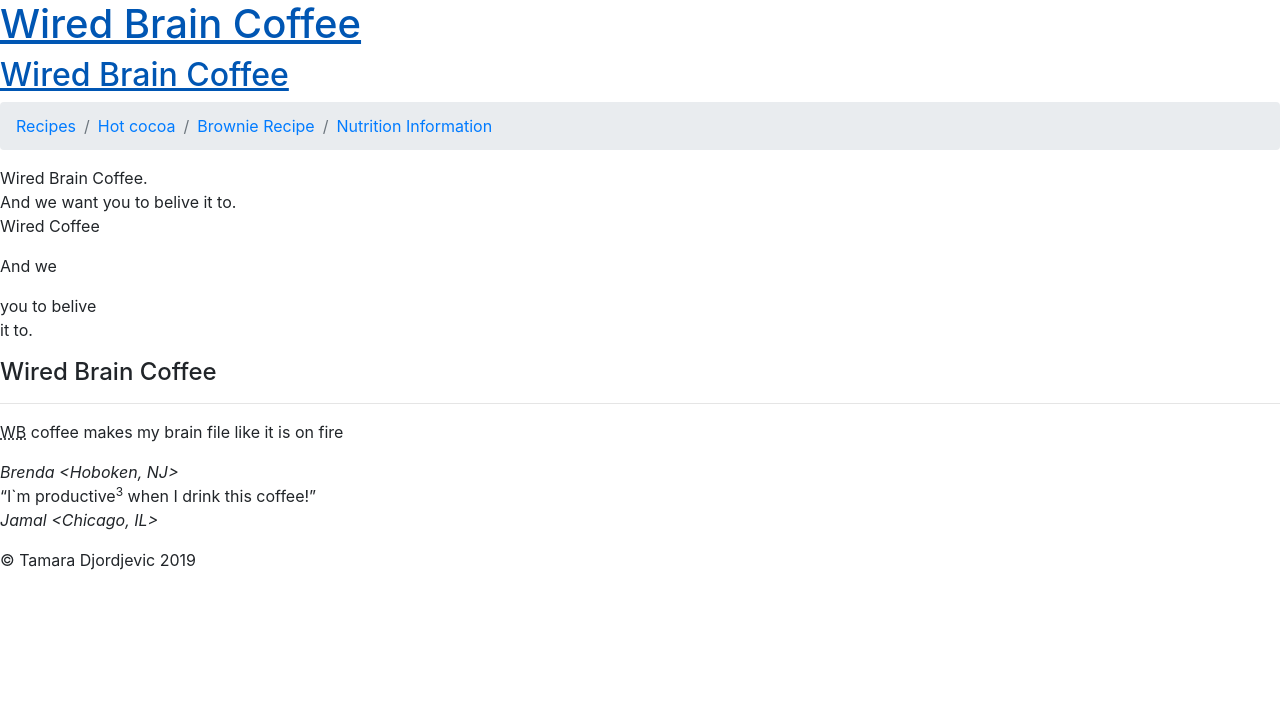
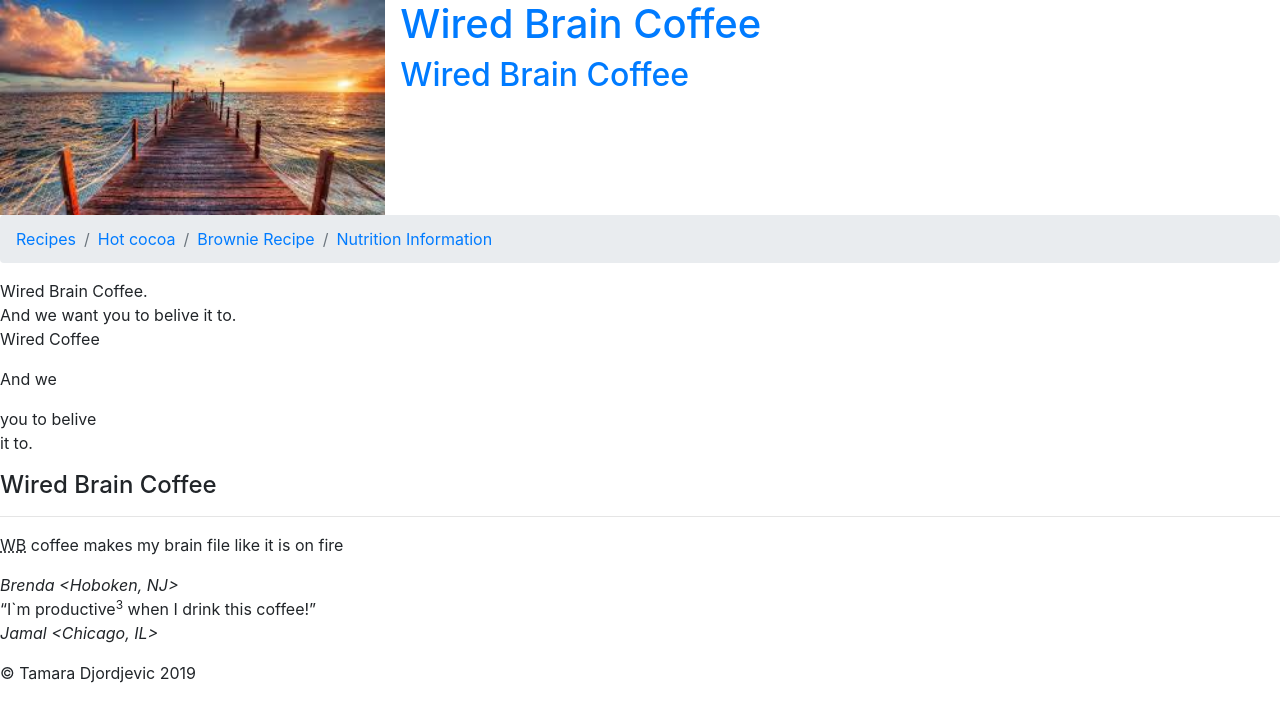
Before and after one commit to tamara-djordjevic359/learning, a plain HTML site: page html-fundamentals/default.html in a window 1280 px wide. Drawn offline with nearby package versions, Linux system fonts and the light colour scheme.

Commit message:
Including images

```diff
--- a/html-fundamentals/default.html
+++ b/html-fundamentals/default.html
@@ -11,10 +11,18 @@
     <body>
 
         <header>
+        <img style="float:left" src="img2.jpg" alt="Wired Brain Coffee Logo"
+        srcset="img2.jpg 500w, img3.jpg 250w"
+        sizes="(max-width: 500px) 25vw, 50vw"
+        />
+        <div style="float:left; margin-left: 15px ">
         <a href="https://google.com/" target="_blank">
         <h1>Wired Brain Coffee</h1>
         <h2>Wired Brain Coffee</h2>
         </a>
+        </div>
+
+        <div style="clear:both"/>
         <nav>
         <ul class="breadcrumb">
             <li class="breadcrumb-item"><a href="./recipes.html">Recipes</a></li>
```
Also changed, not shown: html-fundamentals/nutrition.html (+9 -0 lines), html-fundamentals/img2.jpg (added), html-fundamentals/img3.jpg (added).
